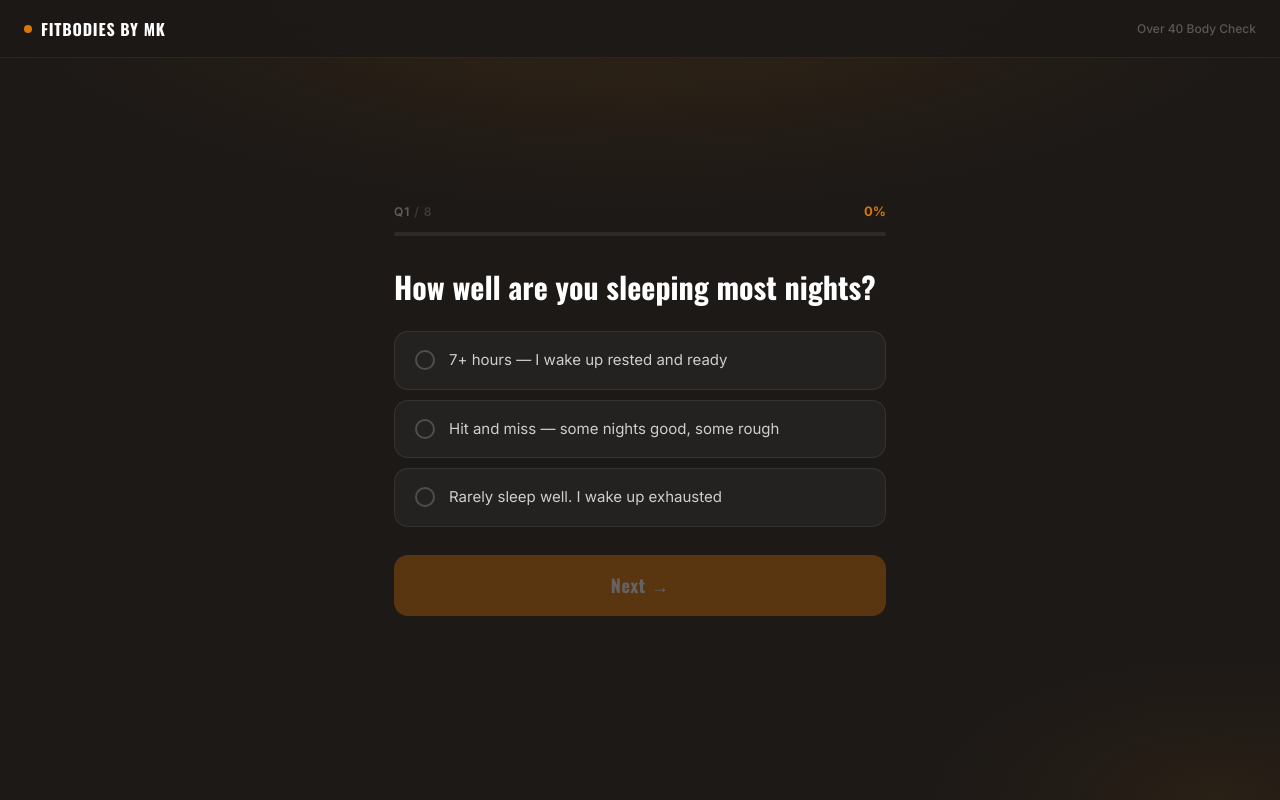
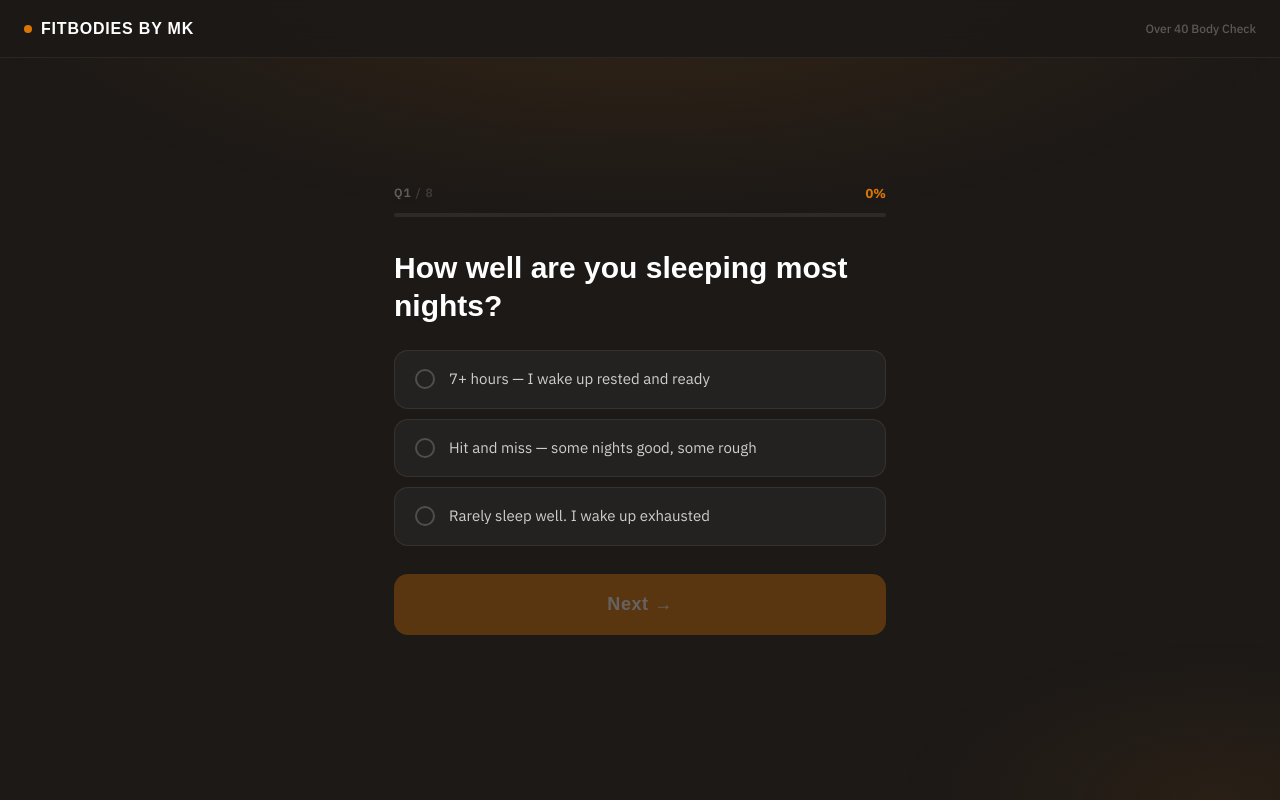
Before and after one commit to fitbodiesbymk-pixel/over40-quiz, a plain HTML site: page index.html in a window 1280 px wide. Both pictures are taken after a click on the button "Start the Body Check →". Drawn offline with nearby package versions, Linux system fonts and the light colour scheme.

Commit message:
Switch Over40 quiz fonts to Space Grotesk + IBM Plex Sans

```diff
--- a/index.html
+++ b/index.html
@@ -6,12 +6,12 @@
   <title>The Over 40 Body Check | Fitbodies by MK</title>
   <meta name="description" content="Find out exactly where your body stands after 40. Take the free 2-minute health check — built for busy 40+ professionals who want honest answers." />
   <script src="https://cdn.tailwindcss.com"></script>
-  <link href="https://fonts.googleapis.com/css2?family=Oswald:wght@500;600;700&family=Inter:wght@400;500;600;700&display=swap" rel="stylesheet" />
+  <link href="https://fonts.googleapis.com/css2?family=Space+Grotesk:wght@400;500;600;700&family=IBM+Plex+Sans:wght@400;500;600;700&display=swap" rel="stylesheet" />
   <style>
     *{box-sizing:border-box;margin:0;padding:0;}
     html{scroll-behavior:smooth;}
-    body{font-family:'Inter',sans-serif;background:#1C1917;min-height:100vh;color:#fff;}
-    h1,h2,h3{font-family:'Oswald',sans-serif;}
+    body{font-family:'IBM Plex Sans',sans-serif;background:#1C1917;min-height:100vh;color:#fff;}
+    h1,h2,h3{font-family:\'Space Grotesk\',sans-serif;}
 
     .bg-glow{
       position:fixed;top:0;left:0;right:0;bottom:0;pointer-events:none;z-index:0;
@@ -27,7 +27,7 @@
       background:rgba(28,25,23,.9);backdrop-filter:blur(14px);
       border-bottom:1px solid rgba(255,255,255,.06);
     }
-    .logo{font-family:'Oswald',sans-serif;font-size:16px;font-weight:700;letter-spacing:.05em;color:#fff;display:flex;align-items:center;gap:9px;text-decoration:none;}
+    .logo{font-family:\'Space Grotesk\',sans-serif;font-size:16px;font-weight:700;letter-spacing:.05em;color:#fff;display:flex;align-items:center;gap:9px;text-decoration:none;}
     .logo-dot{width:8px;height:8px;background:#D97706;border-radius:50%;flex-shrink:0;}
     .header-tag{font-size:12px;color:rgba(255,255,255,.28);font-weight:500;}
 
@@ -40,7 +40,7 @@
       background:rgba(255,255,255,.04);
       border:1.5px solid rgba(255,255,255,.08);
       border-radius:14px;padding:17px 20px;cursor:pointer;
-      color:rgba(255,255,255,.78);font-size:15px;font-family:'Inter',sans-serif;
+      color:rgba(255,255,255,.78);font-size:15px;font-family:'IBM Plex Sans',sans-serif;
       width:100%;text-align:left;margin-bottom:10px;
       display:flex;align-items:flex-start;gap:14px;line-height:1.5;
       transition:border-color .14s,background .14s,transform .1s;
@@ -56,7 +56,7 @@
     .answer-card.selected .radio{border-color:#D97706;background:#D97706;}
 
     .btn{
-      font-family:'Oswald',sans-serif;font-weight:700;font-size:18px;letter-spacing:.03em;
+      font-family:\'Space Grotesk\',sans-serif;font-weight:700;font-size:18px;letter-spacing:.03em;
       padding:17px 32px;border-radius:14px;border:none;cursor:pointer;width:100%;
       display:block;text-align:center;text-decoration:none;
       transition:opacity .14s,transform .1s;
@@ -70,7 +70,7 @@
     input[type=text],input[type=email]{
       background:rgba(255,255,255,.06);border:1.5px solid rgba(255,255,255,.12);
       border-radius:12px;padding:15px 18px;font-size:15px;color:#fff;
-      font-family:'Inter',sans-serif;width:100%;outline:none;
+      font-family:'IBM Plex Sans',sans-serif;width:100%;outline:none;
       transition:border-color .14s,background .14s;
     }
     input:focus{border-color:#D97706;background:rgba(217,119,6,.05);}
@@ -347,9 +347,9 @@ function renderResults() {
     + '<div style="background:' + result.bgColor + ';border:1.5px solid ' + result.borderColor + ';border-radius:20px;padding:22px 24px;margin-bottom:28px;display:flex;align-items:center;gap:20px;">'
     + '<div style="flex:1;">'
     + '<p style="font-size:11px;color:rgba(255,255,255,.35);text-transform:uppercase;letter-spacing:.08em;margin-bottom:6px;">Your score</p>'
-    + '<p style="font-family:Oswald,sans-serif;font-size:40px;font-weight:700;color:#fff;line-height:1;">'
+    + '<p style="font-family:\'Space Grotesk\',sans-serif;font-size:40px;font-weight:700;color:#fff;line-height:1;">'
     + total + '<span style="font-size:22px;color:rgba(255,255,255,.28);"> / ' + max + '</span></p>'
-    + '<p style="font-family:Oswald,sans-serif;font-size:17px;font-weight:600;color:' + result.color + ';margin-top:5px;">' + result.label + '</p>'
+    + '<p style="font-family:\'Space Grotesk\',sans-serif;font-size:17px;font-weight:600;color:' + result.color + ';margin-top:5px;">' + result.label + '</p>'
     + '</div>'
     + '<div style="width:72px;height:72px;border-radius:50%;background:' + result.bgColor + ';border:3px solid ' + result.color + ';display:flex;align-items:center;justify-content:center;font-size:30px;flex-shrink:0;">' + result.icon + '</div>'
     + '</div>'
```
